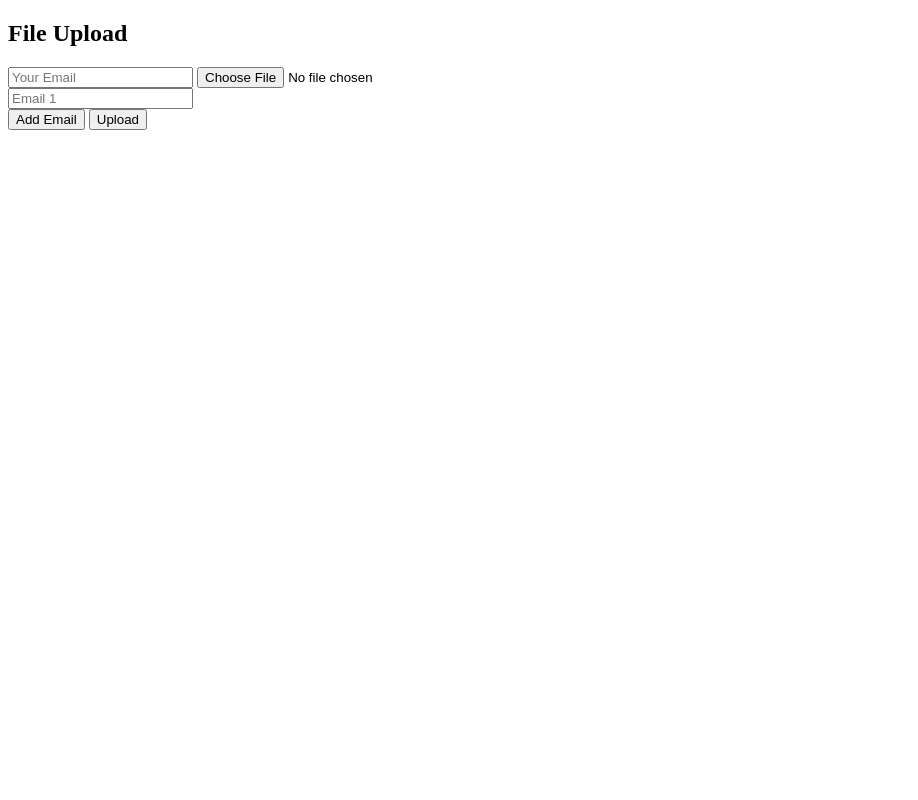
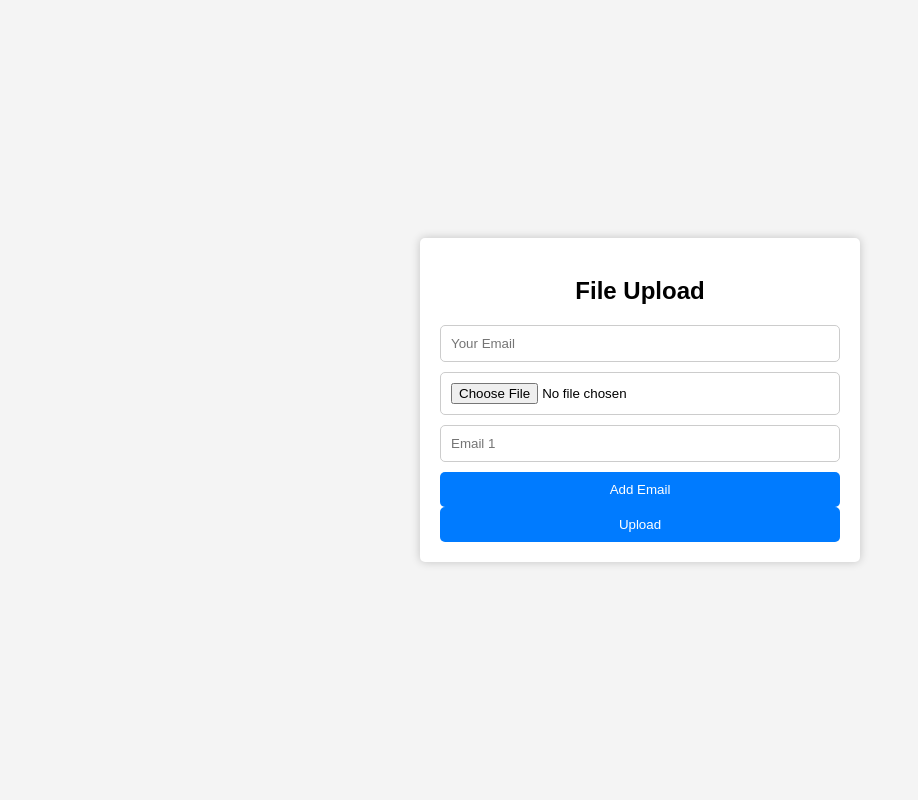
Before and after one commit to akaasula21/CloudNotify, a Flask app: template templates/upload.html in a window 1280 px wide. Shown: the whole page, without its empty margins (0-918 px from the left). Run offline with Flask 3, Linux system fonts and the light colour scheme; the template is opened without the code that fills it, so the values that code supplies are empty; some libraries are stand-ins or nearby versions.

Commit message:
updated upload.file

```diff
--- a/templates/upload.html
+++ b/templates/upload.html
@@ -2,8 +2,65 @@
 <html>
 <head>
     <title>File Upload Page</title>
+    <style>
+        body {
+            font-family: Arial, sans-serif;
+            background-color: #f4f4f4;
+            margin: 0;
+            padding: 0;
+            display: flex;
+            justify-content: center;
+            align-items: center;
+            height: 100vh;
+        }
+
+        .container {
+            background-color: #fff;
+            padding: 20px;
+            border-radius: 5px;
+            box-shadow: 0px 0px 10px rgba(0, 0, 0, 0.2);
+            width: 400px;
+        }
+
+        h2 {
+            text-align: center;
+            margin-bottom: 20px;
+        }
+
+        form {
+            display: flex;
+            flex-direction: column;
+        }
+
+        input[type="email"], input[type="file"] {
+            margin-bottom: 10px;
+            padding: 10px;
+            border: 1px solid #ccc;
+            border-radius: 5px;
+        }
+
+        #email-fields {
+            display: flex;
+            flex-direction: column;
+        }
+
+        button {
+            padding: 10px;
+            background-color: #007BFF;
+            color: #fff;
+            border: none;
+            border-radius: 5px;
+            cursor: pointer;
+            transition: background-color 0.3s ease;
+        }
+
+        button:hover {
+            background-color: #0056b3;
+        }
+    </style>
 </head>
 <body>
+    <div class="container">
         <h2>File Upload</h2>
         <form id="upload-form" action="/upload" method="post" enctype="multipart/form-data">
             <input type="email" name="your_email" placeholder="Your Email">
@@ -14,6 +71,7 @@
             <button type="button" id="add-email">Add Email</button>
             <button type="submit">Upload</button>
         </form>
+    </div>
 
     <script>
         const addEmailButton = document.getElementById("add-email");
```
Lines whose indentation alone changed are shown as unchanged.
